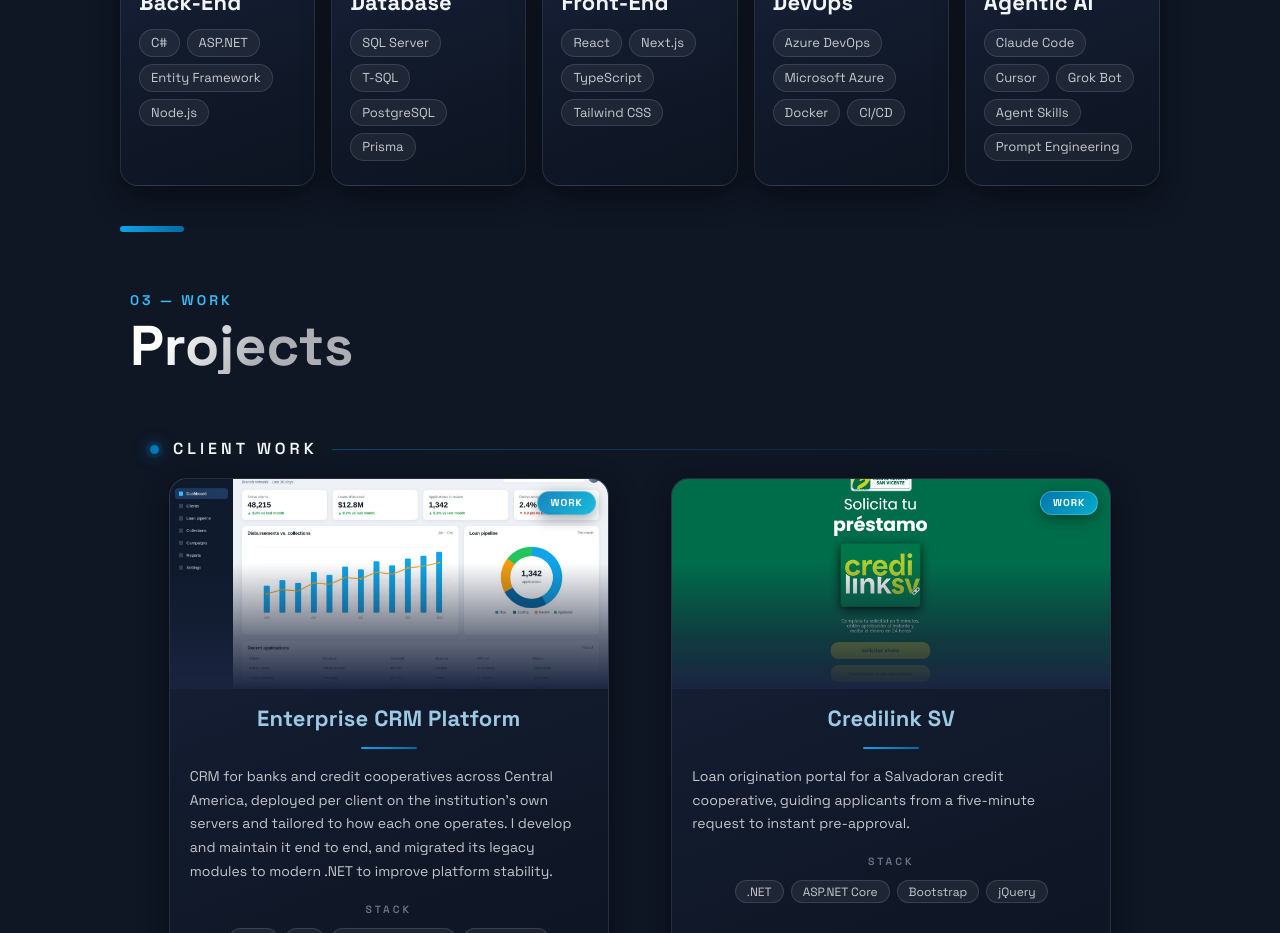
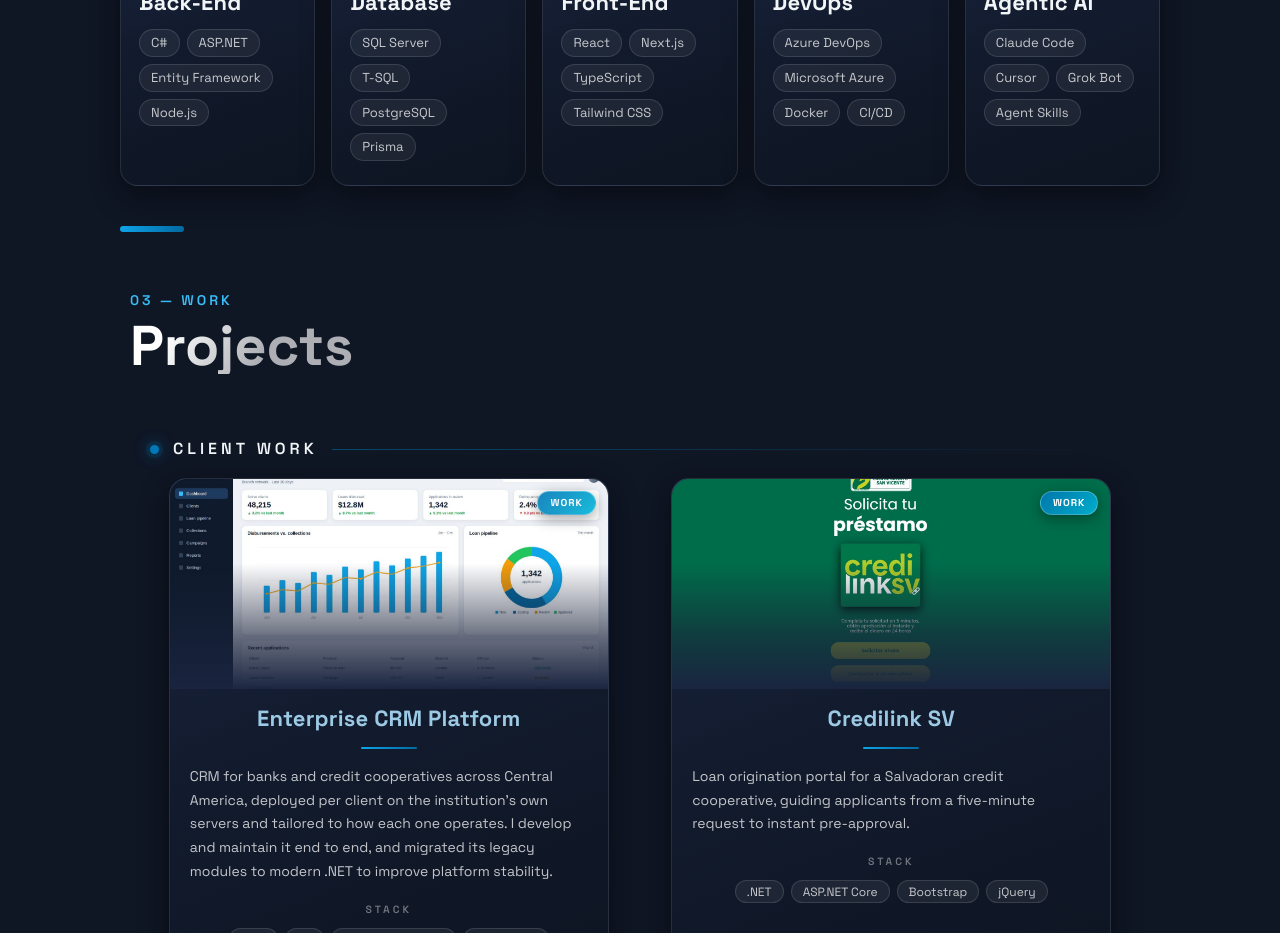
Before and after one commit to WernerOvalle/PortfolioWerner, a Next.js app: page / in a window 1280 px wide. Shown: the part 1960-2893 px from the top of the page. Built offline with nearby package versions, Linux system fonts and the light colour scheme.

Commit message:
Drop Prompt Engineering so Agentic AI has four items like other categories
Co-Authored-By: Claude Opus 5.5 <noreply@anthropic.com>
Claude-Session: https://claude.ai/code/session_01Dz7mJxE1ovwMAyqEV7rsgG

```diff
--- a/src/components/Technologies/Technologies.js
+++ b/src/components/Technologies/Technologies.js
@@ -27,7 +27,7 @@ const stack = [
   { title: "Database", Icon: TbDatabase, items: ["SQL Server", "T-SQL", "PostgreSQL", "Prisma"] },
   { title: "Front-End", Icon: TbBrandReact, items: ["React", "Next.js", "TypeScript", "Tailwind CSS"] },
   { title: "DevOps", Icon: TbBrandDocker, items: ["Azure DevOps", "Microsoft Azure", "Docker", "CI/CD"] },
-  { title: "Agentic AI", Icon: TbSparkles, items: ["Claude Code", "Cursor", "Grok Bot", "Agent Skills", "Prompt Engineering"] },
+  { title: "Agentic AI", Icon: TbSparkles, items: ["Claude Code", "Cursor", "Grok Bot", "Agent Skills"] },
 ];
 
 const Technologies = () => (
```
